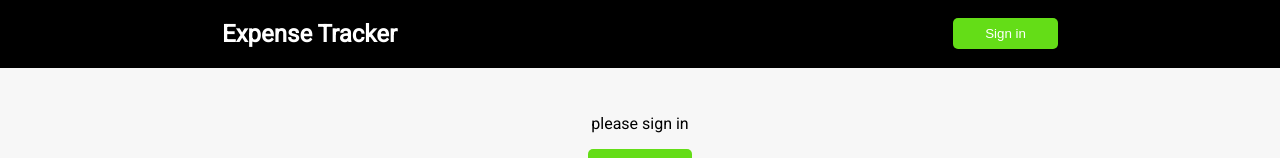
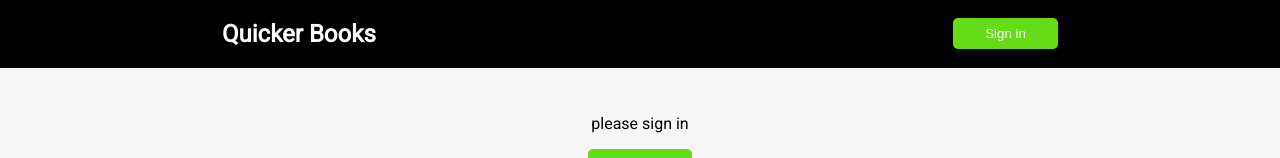
Before and after one commit to MichalStachnik/expense-tracker, a Next.js app: page / in a window 1280 px wide. Shown: the top 158 px of the page. Built offline with nearby package versions, Linux system fonts and the light colour scheme; no server answers.

Commit message:
name change

```diff
--- a/app/components/Header.tsx
+++ b/app/components/Header.tsx
@@ -1,13 +1,10 @@
-/* eslint-disable @typescript-eslint/no-unused-vars */
 import { SignInButton, SignedIn, SignedOut, UserButton } from '@clerk/nextjs';
-import { checkUser } from '@/lib/checkUser';
 
 const Header = async () => {
-  const user = await checkUser();
   return (
     <nav className="navbar">
       <div className="navbar-container">
-        <h2>Expense Tracker</h2>
+        <h2>Quicker Books</h2>
         <div>
           <SignedOut>
             <SignInButton />
--- a/app/layout.tsx
+++ b/app/layout.tsx
@@ -12,8 +12,8 @@ const roboto = Roboto({
 });
 
 export const metadata: Metadata = {
-  title: 'Expense Tracker',
-  description: 'Expense Tracker',
+  title: 'Quicker Books',
+  description: 'a minimalist expense tracker app',
 };
 
 export default function RootLayout({
--- a/lib/uploadImage.ts
+++ b/lib/uploadImage.ts
@@ -20,7 +20,7 @@ const uploadImage = async (
         dataURI,
         {
           resource_type: 'auto',
-          folder: 'expense-tracker',
+          folder: 'quicker-books',
         },
         (error, result) => {
           if (error) reject(error);
--- a/package.json
+++ b/package.json
@@ -1,5 +1,5 @@
 {
-  "name": "expense-tracker",
+  "name": "quicker-books",
   "version": "0.1.0",
   "private": true,
   "scripts": {
```
Also changed, not shown: 1 other file (tests, documents, lock files or other folders).
